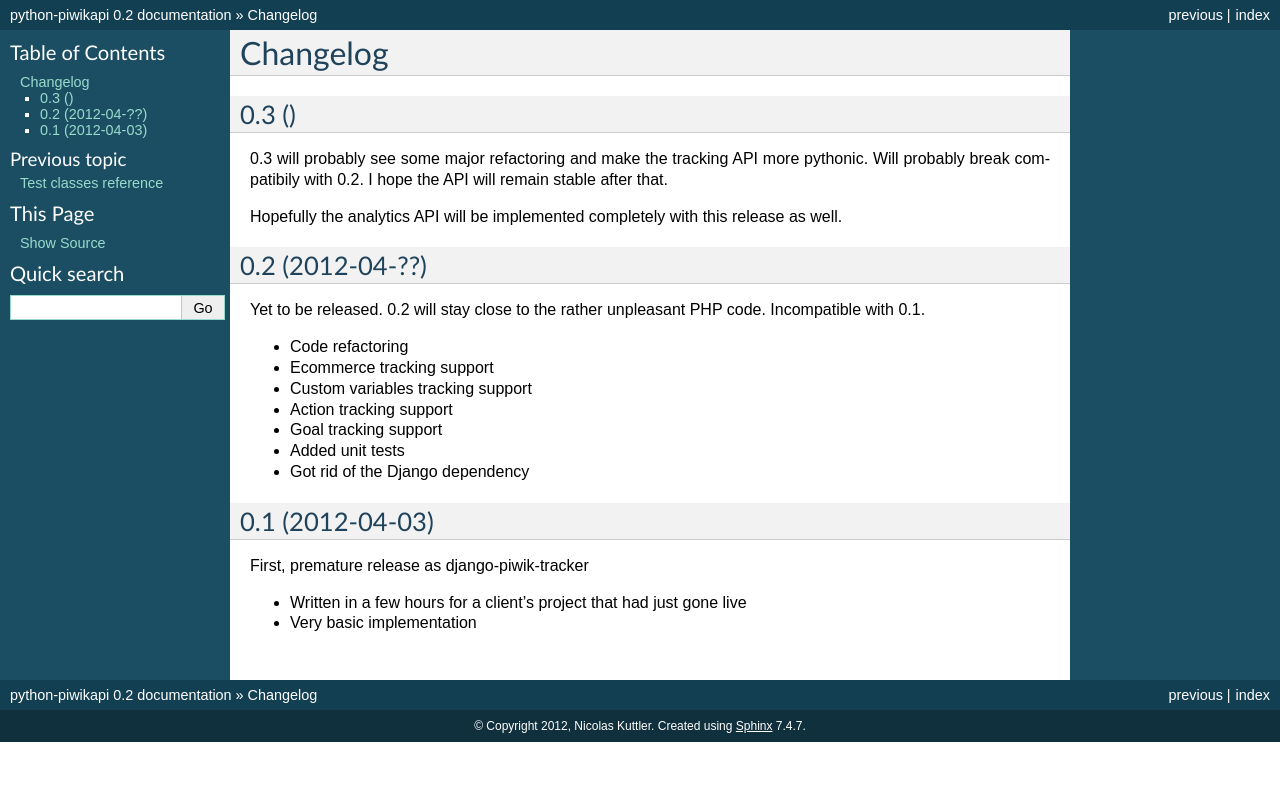
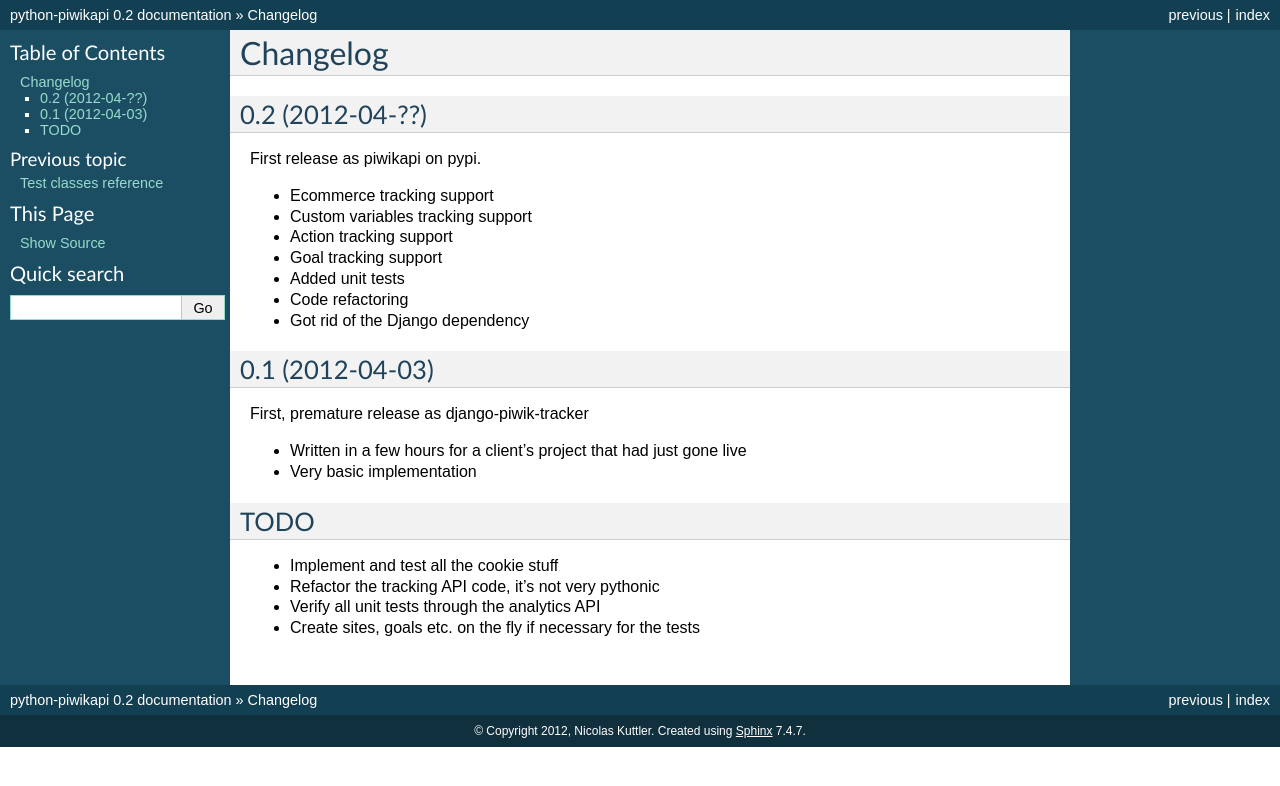
Before and after one commit to matomo-org/piwik-python-api, a Sphinx documentation site: the page built from doc/changelog.rst, in a window 1280 px wide. Shown: the top 786 px of the page. Built offline with Sphinx 7.4.7, drawn with Linux system fonts in a browser that asks for light colours.

Commit message:
Doc update

```diff
--- a/doc/changelog.rst
+++ b/doc/changelog.rst
@@ -1,28 +1,17 @@
 Changelog
 =========
-
-0.3 ()
-------
-
-0.3 will probably see some major refactoring and make the tracking API more
-pythonic. Will probably break compatibily with 0.2. I hope the API will remain
-stable after that.
-
-Hopefully the analytics API will be implemented completely with this release as
-well.
 
 0.2 (2012-04-??)
 ----------------
 
-Yet to be released. 0.2 will stay close to the rather unpleasant PHP code.
-Incompatible with 0.1.
+First release as piwikapi on pypi.
 
-- Code refactoring
 - Ecommerce tracking support
 - Custom variables tracking support
 - Action tracking support
 - Goal tracking support
 - Added unit tests
+- Code refactoring
 - Got rid of the Django dependency
 
 0.1 (2012-04-03)
@@ -32,3 +21,11 @@ First, premature release as django-piwik-tracker
 
 - Written in a few hours for a client's project that had just gone live
 - Very basic implementation
+
+TODO
+----
+
+- Implement and test all the cookie stuff
+- Refactor the tracking API code, it's not very pythonic
+- Verify all unit tests through the analytics API
+- Create sites, goals etc. on the fly if necessary for the tests
--- a/doc/hacking/index.rst
+++ b/doc/hacking/index.rst
@@ -9,9 +9,6 @@ Hacking
 If you want to work on the tracking code you should have a look at the original
 ``PiwikTracking.php`` in the Piwik source tree. There's also a
 ``PiwikTracking.java`` implementation in the release.
-
-Running the unit tests
-----------------------
 
 To run the unit tests you need to:
 
--- a/doc/tracking_api/index.rst
+++ b/doc/tracking_api/index.rst
@@ -1,10 +1,10 @@
 Tracking API
 ============
+
+The tracking API is used to submit tracking data to your Piwik install.
 
 .. toctree::
    :maxdepth: 2
 
    usage
    reference
-
-The tracking API is used to submit tracking data to your Piwik install.
```
Also changed, not shown: doc/analytics_api/index.rst (+5 -4 lines), doc/hacking/reference.rst (+19 -3 lines).
